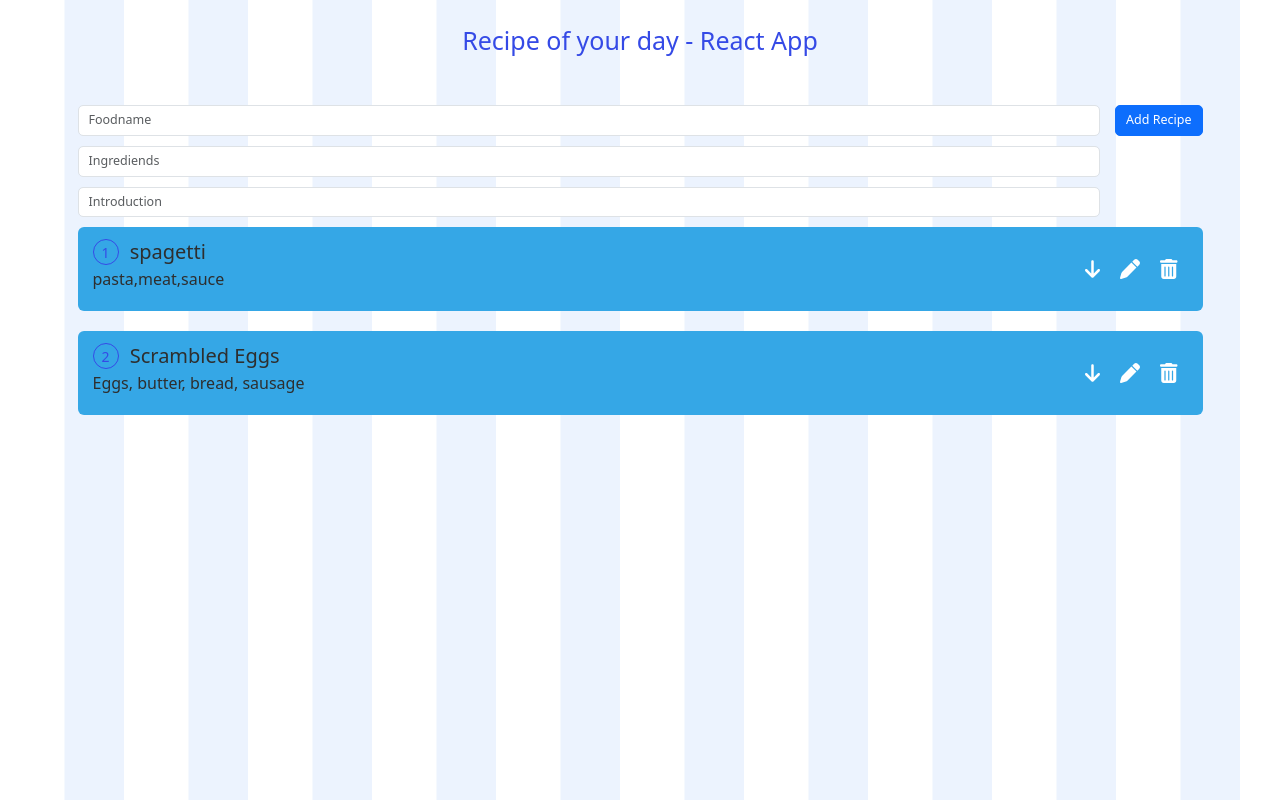
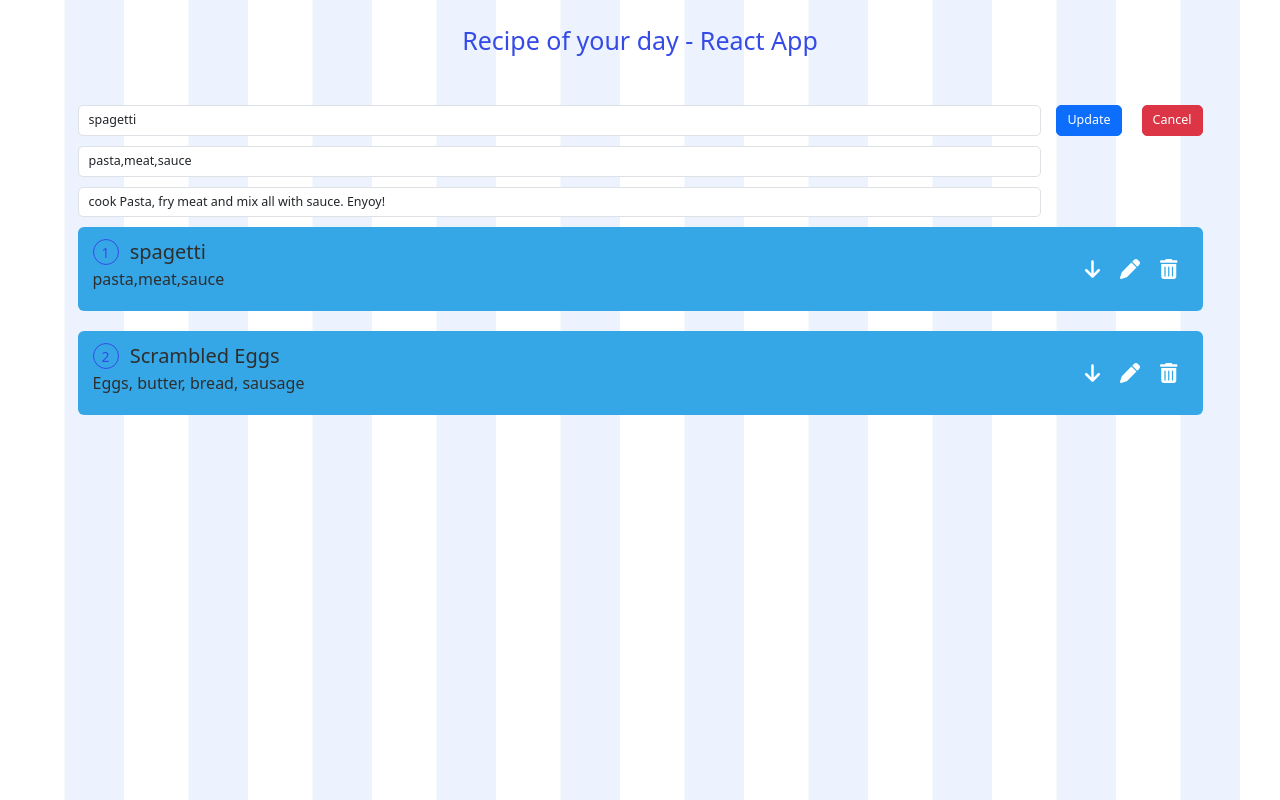
Before and after one commit to graqu/Recipe_of_your_day_React, a React (Create React App) app: page / in a window 1280 px wide. Both pictures are taken after a click on the element 1130 px from the left and 269 px from the top of the page. Built offline with nearby package versions, Linux system fonts and the light colour scheme.

Commit message:
Add and delete new recipe done

```diff
--- a/src/App.js
+++ b/src/App.js
@@ -4,6 +4,7 @@ import { FontAwesomeIcon } from "@fortawesome/react-fontawesome";
 import {
   faArrowDown,
   faArrowUp,
+  faClose,
   faPen,
   faTrashCan,
 } from "@fortawesome/free-solid-svg-icons";
@@ -14,6 +15,13 @@ import Editor from "./Components/Editor/Editor";
 
 function App() {
   // Recipes (Ideas for dish) states
+  const [editorMode, setEditorMode] = useState(false);
+  const [newRecipe, setNewRecipe] = useState({
+    title: "",
+    ingrediends: "",
+    description: "",
+  });
+  const [updateData, setUpdateData] = useState("");
   const [recipe, setRecipe] = useState([
     {
       id: 1,
@@ -31,11 +39,72 @@ function App() {
     },
   ]);
 
+  const inputsHandler = (entry, value) => {
+    setNewRecipe({
+      ...newRecipe,
+      [entry]: value,
+    });
+    console.log(newRecipe);
+  };
+  const newRecipeHandler = (newEntry) => {
+    setRecipe([...recipe, newEntry]);
+    setNewRecipe({
+      title: "",
+      ingrediends: "",
+      description: "",
+    });
+  };
+  const extendRecipe = (id) => {
+    let newRecipe = recipe.map((item) => {
+      if (item.id === id) {
+        return { ...item, opened: !item.opened };
+      }
+      return item;
+    });
+    setRecipe(newRecipe);
+  };
+  const deleteRecipe = (id) => {
+    let newRecipes = recipe.filter((item) => item.id !== id);
+    setRecipe(newRecipes);
+  };
+  const startEdition = (item) => {
+    setEditorMode(true);
+    console.log(item);
+    setUpdateData(item);
+    setNewRecipe({
+      title: item.title,
+      ingrediends: item.ingrediends,
+      description: item.description,
+    });
+  };
+  const handleUpdate = (entry) => {
+    console.log(`zamienię 1 na 2`);
+    console.log(updateData);
+    console.log(entry);
+  };
+  const cancelUpdate = () => {
+    setEditorMode(false);
+    setUpdateData("");
+    setNewRecipe({
+      title: "",
+      ingrediends: "",
+      description: "",
+    });
+  };
+
   return (
     <div className="container App">
       <h1 className="app__heading">Recipe of your day - React App</h1>
 
-      <Editor />
+      <Editor
+        currentNum={recipe.length}
+        onNewSubmit={newRecipeHandler}
+        onUpdateSubmit={handleUpdate}
+        onInputChange={inputsHandler}
+        onCancel={cancelUpdate}
+        editionStatus={editorMode}
+        items={newRecipe}
+      />
 
       {/* {Display recipes} */}
       {recipe && recipe.length ? "" : "No Recipes on your list..."}
@@ -54,38 +123,24 @@ function App() {
                     {item.opened ? (
                       <span
                         title="Extended / not extended"
-                        // onClick={() => markRecipe(item.id)}
+                        onClick={() => extendRecipe(item.id)}
                       >
                         <FontAwesomeIcon icon={faArrowUp} />
                       </span>
                     ) : (
                       <span
                         title="Extended / not extended"
-                        // onClick={() => markRecipe(item.id)}
+                        onClick={() => extendRecipe(item.id)}
                       >
                         <FontAwesomeIcon icon={faArrowDown} />
                       </span>
                     )}
 
-                    <span
-                      title="Edit"
-                      // onClick={() =>
-                      //   setUpdateData({
-                      //     id: item.id,
-                      //     title: item.title,
-                      //     ingrediends: item.ingrediends,
-                      //     description: item.description,
-                      //     opened: item.opened,
-                      //   })
-                      // }
-                    >
+                    <span title="Edit" onClick={() => startEdition(item)}>
                       <FontAwesomeIcon icon={faPen} />
                     </span>
 
-                    <span
-                      title="Delete"
-                      // onClick={() => deleteRecipe(item.id)}
-                    >
+                    <span title="Delete" onClick={() => deleteRecipe(item.id)}>
                       <FontAwesomeIcon icon={faTrashCan} />
                     </span>
                   </div>
--- a/src/Components/Editor/Editor.js
+++ b/src/Components/Editor/Editor.js
@@ -1,22 +1,41 @@
 import { useState } from "react";
 
 const Editor = (props) => {
-  const status = props.status;
-  const [newRecipe, setNewRecipe] = useState({
-    title: "",
-    ingrediends: "",
-    description: "",
-  });
+  const status = props.editionStatus;
+  const newRecipe = props.items;
 
   const handleInputChange = (e) => {
     const dataToChange = e.target.getAttribute("data-item");
+    props.onInputChange(dataToChange, e.target.value);
+  };
 
-    setNewRecipe({
-      ...newRecipe,
-      [dataToChange]: e.target.value,
-    });
-    console.log(newRecipe);
+  //Functions
+
+  const handleNewItem = () => {
+    if (newRecipe.title && newRecipe.ingrediends && newRecipe.description) {
+      let num = parseFloat(props.currentNum) + 1;
+      let newEntry = {
+        id: num,
+        title: newRecipe.title,
+        ingrediends: newRecipe.ingrediends,
+        description: newRecipe.description,
+        opened: false,
+      };
+      props.onNewSubmit(newEntry);
+    }
   };
+  const handleUpdate = () => {
+    if (newRecipe.title && newRecipe.ingrediends && newRecipe.description) {
+      let newEntry = {
+        title: newRecipe.title,
+        ingrediends: newRecipe.ingrediends,
+        description: newRecipe.description,
+      };
+      props.onUpdateSubmit(newEntry);
+    }
+  };
+
+  //Elements to show
 
   return (
     // {props.status && props.status ? (
@@ -82,12 +101,23 @@ const Editor = (props) => {
         />
       </div>
       <div className="col-auto">
-        <button
-          // onClick={addRecipe}
-          className="btn btn-lg btn-primary"
-        >
-          Add Recipe
-        </button>
+        {props.editionStatus ? (
+          <>
+            <button
+              className="btn btn-lg btn-primary mr-20"
+              onClick={handleUpdate}
+            >
+              Update
+            </button>
+            <button className="btn btn-lg btn-danger" onClick={props.onCancel}>
+              Cancel
+            </button>
+          </>
+        ) : (
+          <button onClick={handleNewItem} className="btn btn-lg btn-primary">
+            Add Recipe
+          </button>
+        )}
       </div>
     </div>
     //   )};
```
Also changed, not shown: src/legacyCode.js (+1 -9 lines).
